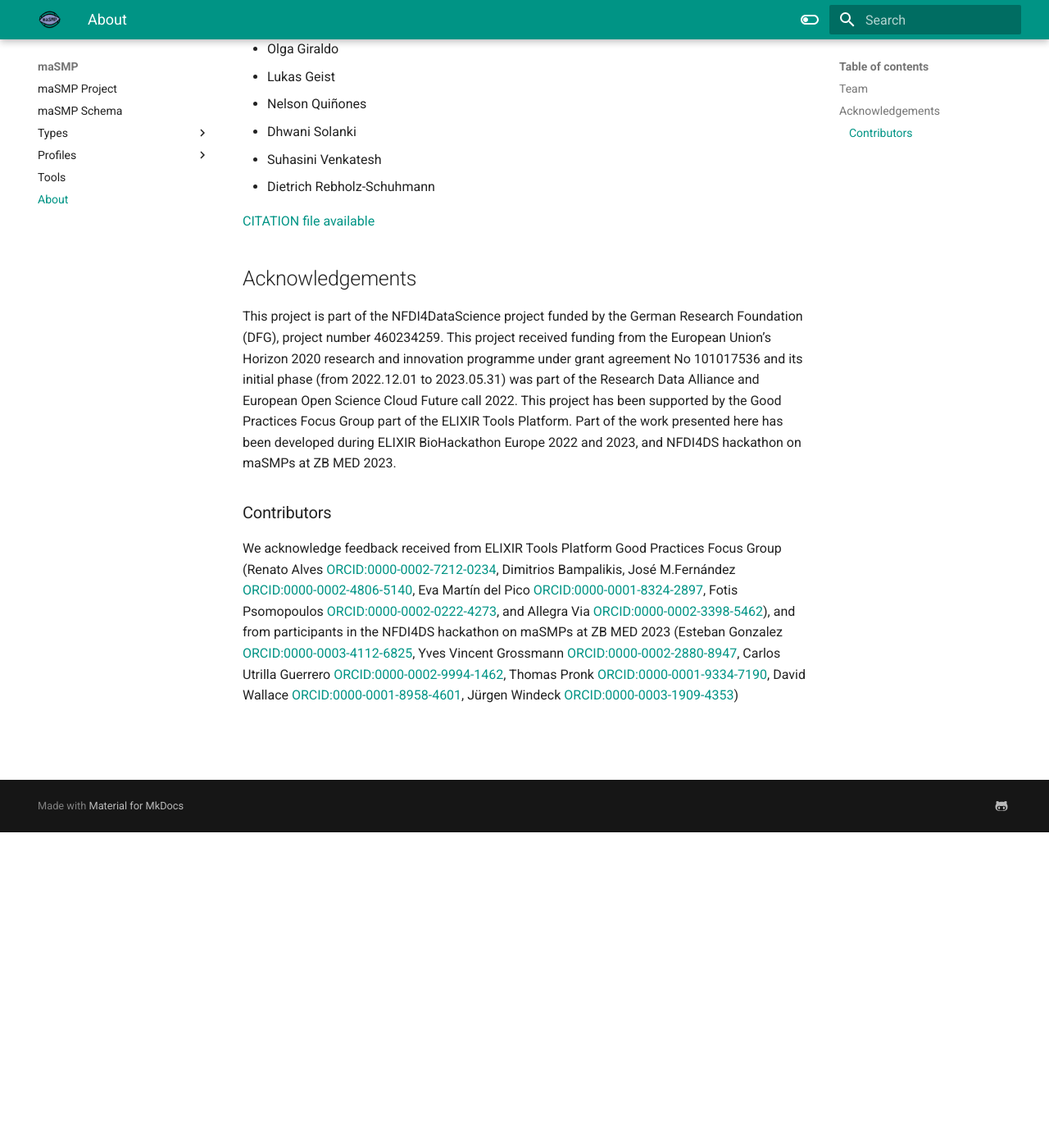
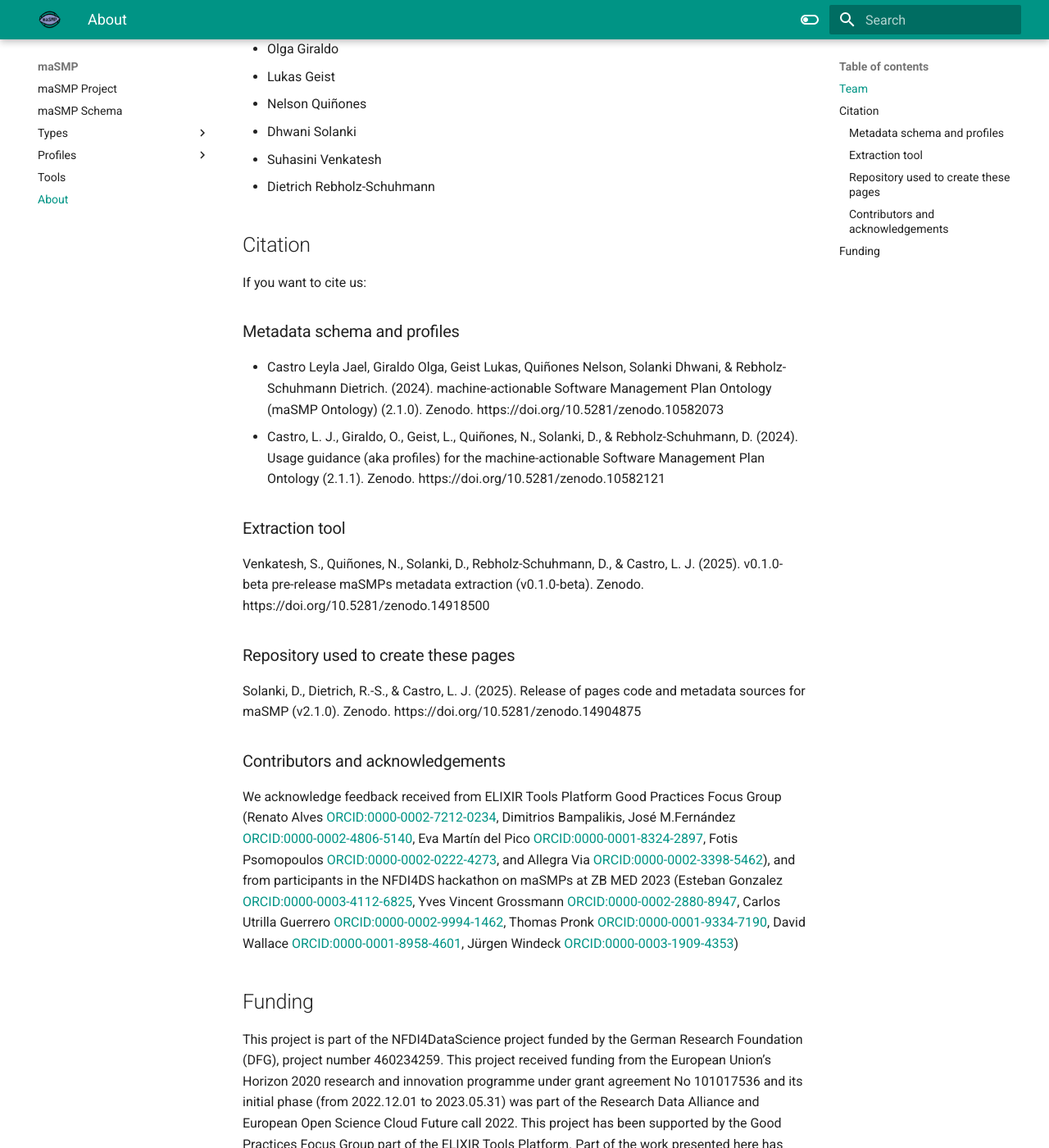
Before and after one commit to zbmed-semtec/maSMPs, an MkDocs documentation site: the page built from docs/about.md, in a window 1280 px wide and 1400 px high, scrolled down 385 px. Shown: the whole window at 82% size. Built offline with MkDocs 1.6.1 and Material for MkDocs 9.7.7, drawn with Linux system fonts in a browser that asks for light colours; some of the changed text lies outside the part shown.

Commit message:
Update citation info and add link to project metadata

```diff
--- a/docs/about.md
+++ b/docs/about.md
@@ -12,10 +12,23 @@ A metadata model containing the required metadata items for an maSMP has been es
 * Suhasini Venkatesh
 * Dietrich Rebholz-Schuhmann
 
-[CITATION file available](https://github.com/zbmed-semtec/maSPMs/blob/main/CITATION.cff)
+## Citation
+If you want to cite us:
 
-## Acknowledgements
+### Metadata schema and profiles
+- Castro Leyla Jael, Giraldo Olga, Geist Lukas, Quiñones Nelson, Solanki Dhwani, & Rebholz-Schuhmann Dietrich. (2024). machine-actionable Software Management Plan Ontology (maSMP Ontology) (2.1.0). Zenodo. https://doi.org/10.5281/zenodo.10582073
+- Castro, L. J., Giraldo, O., Geist, L., Quiñones, N., Solanki, D., & Rebholz-Schuhmann, D. (2024). Usage guidance (aka profiles) for the machine-actionable Software Management Plan Ontology (2.1.1). Zenodo. https://doi.org/10.5281/zenodo.10582121
+
+### Extraction tool
+Venkatesh, S., Quiñones, N., Solanki, D., Rebholz-Schuhmann, D., & Castro, L. J. (2025). v0.1.0-beta pre-release maSMPs metadata extraction (v0.1.0-beta). Zenodo. https://doi.org/10.5281/zenodo.14918500
+
+### Repository used to create these pages
+Solanki, D., Dietrich, R.-S., & Castro, L. J. (2025). Release of pages code and metadata sources for maSMP (v2.1.0). Zenodo. https://doi.org/10.5281/zenodo.14904875
+
+
+
+### Contributors and acknowledgements
+We acknowledge feedback received from ELIXIR Tools Platform Good Practices Focus Group (Renato Alves [ORCID:0000-0002-7212-0234](https://orcid.org/0000-0002-7212-0234), Dimitrios Bampalikis, José M.Fernández [ORCID:0000-0002-4806-5140](https://orcid.org/https://orcid.org/0000-0002-4806-5140), Eva Martín del Pico [ORCID:0000-0001-8324-2897](https://orcid.org/0000-0001-8324-2897), Fotis Psomopoulos [ORCID:0000-0002-0222-4273](https://orcid.org/0000-0002-0222-4273), and Allegra Via [ORCID:0000-0002-3398-5462](https://orcid.org/0000-0002-3398-5462)), and from participants in the NFDI4DS hackathon on maSMPs at ZB MED 2023 (Esteban Gonzalez [ORCID:0000-0003-4112-6825](https://orcid.org/0000-0003-4112-6825), Yves Vincent Grossmann [ORCID:0000-0002-2880-8947](https://orcid.org/0000-0002-2880-8947), Carlos Utrilla Guerrero [ORCID:0000-0002-9994-1462](https://orcid.org/), Thomas Pronk [ORCID:0000-0001-9334-7190](https://orcid.org/0000-0001-9334-7190), David Wallace [ORCID:0000-0001-8958-4601](https://orcid.org/0000-0001-8958-4601), Jürgen Windeck [ORCID:0000-0003-1909-4353](https://orcid.org/0000-0003-1909-4353))
+
+## Funding
 This project is part of the NFDI4DataScience project funded by the German Research Foundation (DFG), project number 460234259. This project received funding from the European Union’s Horizon 2020 research and innovation programme under grant agreement No 101017536 and its initial phase (from 2022.12.01 to 2023.05.31) was part of the Research Data Alliance and European Open Science Cloud Future call 2022. This project has been supported by the Good Practices Focus Group part of the ELIXIR Tools Platform. Part of the work presented here has been developed during ELIXIR BioHackathon Europe 2022 and 2023, and NFDI4DS hackathon on maSMPs at ZB MED 2023.
-
-### Contributors
-We acknowledge feedback received from ELIXIR Tools Platform Good Practices Focus Group (Renato Alves [ORCID:0000-0002-7212-0234](https://orcid.org/0000-0002-7212-0234), Dimitrios Bampalikis, José M.Fernández [ORCID:0000-0002-4806-5140](https://orcid.org/https://orcid.org/0000-0002-4806-5140), Eva Martín del Pico [ORCID:0000-0001-8324-2897](https://orcid.org/0000-0001-8324-2897), Fotis Psomopoulos [ORCID:0000-0002-0222-4273](https://orcid.org/0000-0002-0222-4273), and Allegra Via [ORCID:0000-0002-3398-5462](https://orcid.org/0000-0002-3398-5462)), and from participants in the NFDI4DS hackathon on maSMPs at ZB MED 2023 (Esteban Gonzalez [ORCID:0000-0003-4112-6825](https://orcid.org/0000-0003-4112-6825), Yves Vincent Grossmann [ORCID:0000-0002-2880-8947](https://orcid.org/0000-0002-2880-8947), Carlos Utrilla Guerrero [ORCID:0000-0002-9994-1462](https://orcid.org/), Thomas Pronk [ORCID:0000-0001-9334-7190](https://orcid.org/0000-0001-9334-7190), David Wallace [ORCID:0000-0001-8958-4601](https://orcid.org/0000-0001-8958-4601), Jürgen Windeck [ORCID:0000-0003-1909-4353](https://orcid.org/0000-0003-1909-4353))
```
Also changed, not shown: docs/Profiles/index.md (+5 -0 lines), docs/Types/index.md (+4 -0 lines), docs/index.md (+4 -0 lines), docs/tools.md (+4 -0 lines).
